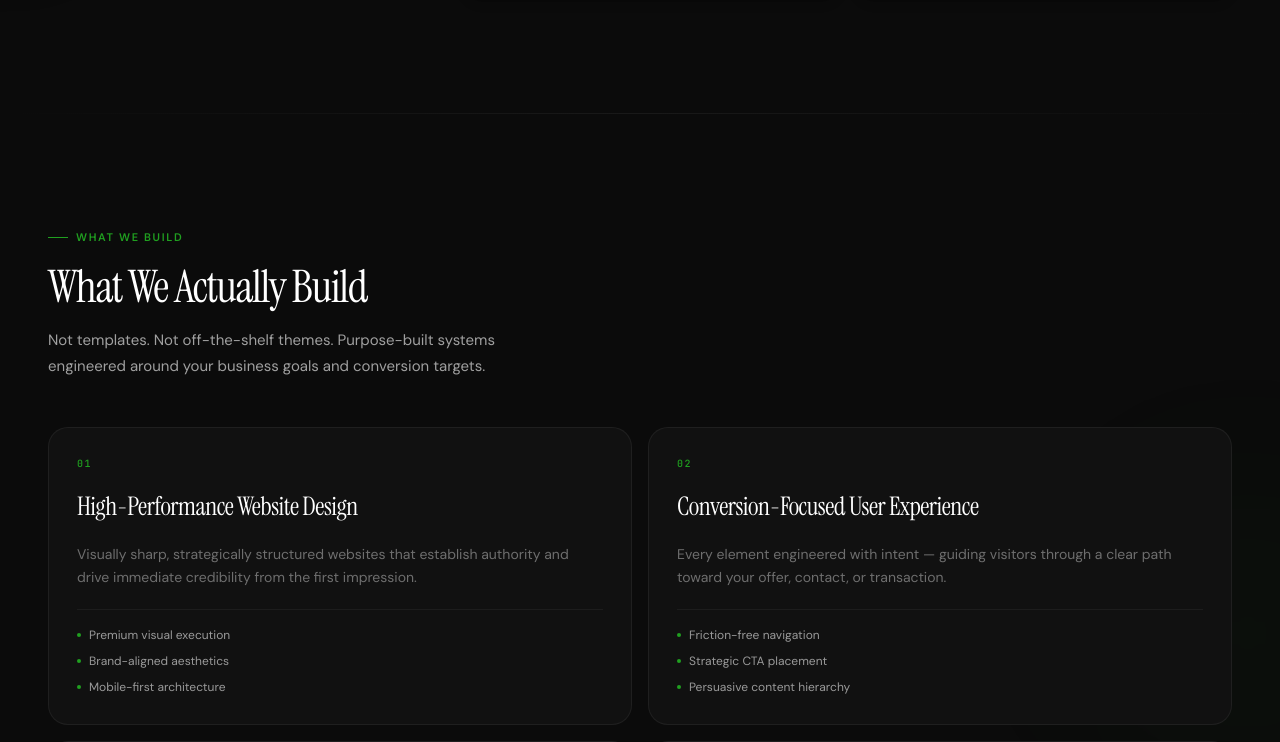
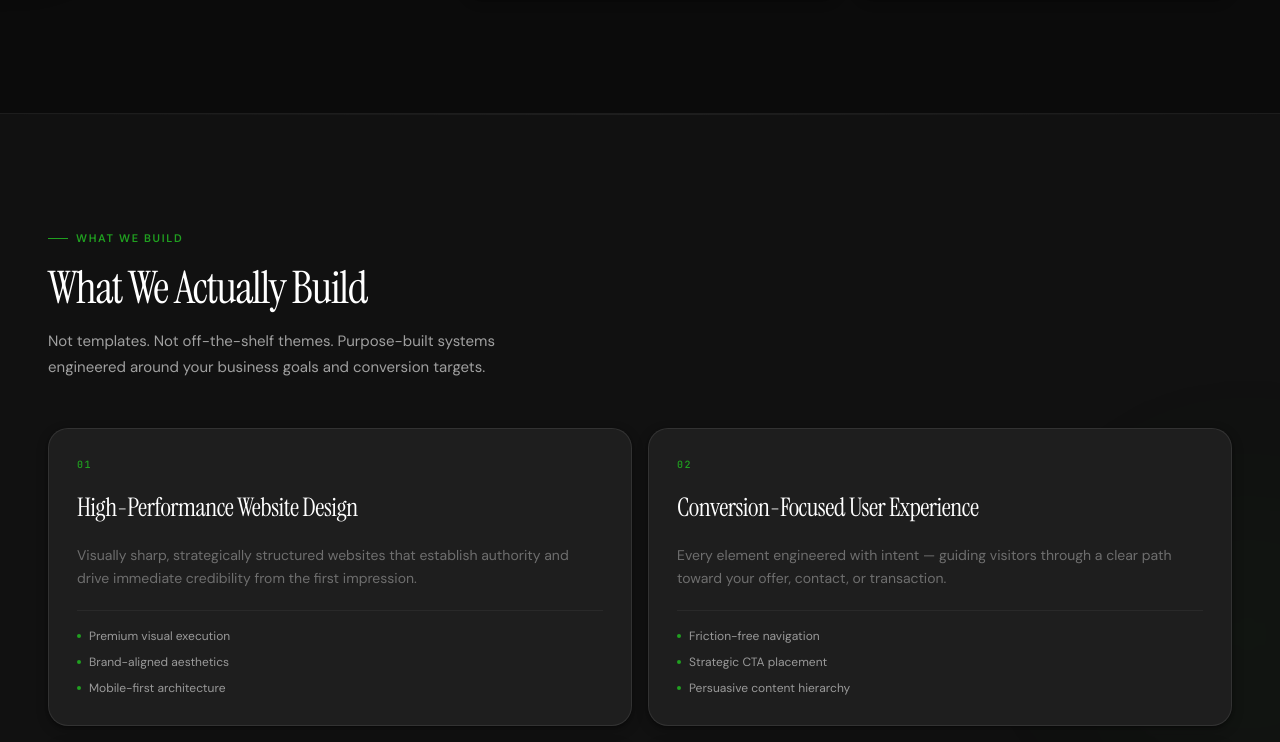
Before and after one commit to onyx-web-systems/onyx-web-systems, a Next.js app: page / in a window 1280 px wide. Shown: the part 1331-2073 px from the top of the page. Built offline with nearby package versions, Linux system fonts and the light colour scheme.

Commit message:
Update ServicesSection.tsx

```diff
--- a/components/sections/ServicesSection.tsx
+++ b/components/sections/ServicesSection.tsx
@@ -32,7 +32,7 @@ const SERVICES = [
 ];
 
 export const ServicesSection = () => (
-  <section id="services" className="relative section bg-page overflow-hidden">
+  <section id="services" className="relative section bg-raised section-sep overflow-hidden">
     <div className="absolute top-0 inset-x-0 h-px"
       style={{ background: "linear-gradient(to right, transparent, rgba(255,255,255,0.06), transparent)" }}
       aria-hidden="true" />
@@ -66,7 +66,7 @@ export const ServicesSection = () => (
           <motion.div key={s.number} variants={staggerItem}
             className={cn(
               "group relative flex flex-col gap-5 p-7 rounded-2xl",
-              "border border-white/[0.06] bg-[#111111]",
+              "border border-white/[0.09] bg-[#1E1E1E] shadow-[0_1px_3px_rgba(0,0,0,0.4),0_4px_12px_rgba(0,0,0,0.25)]",
               "hover:border-[rgba(32,160,32,0.18)] hover:-translate-y-1",
               "transition-all duration-300 overflow-hidden"
             )}
```
